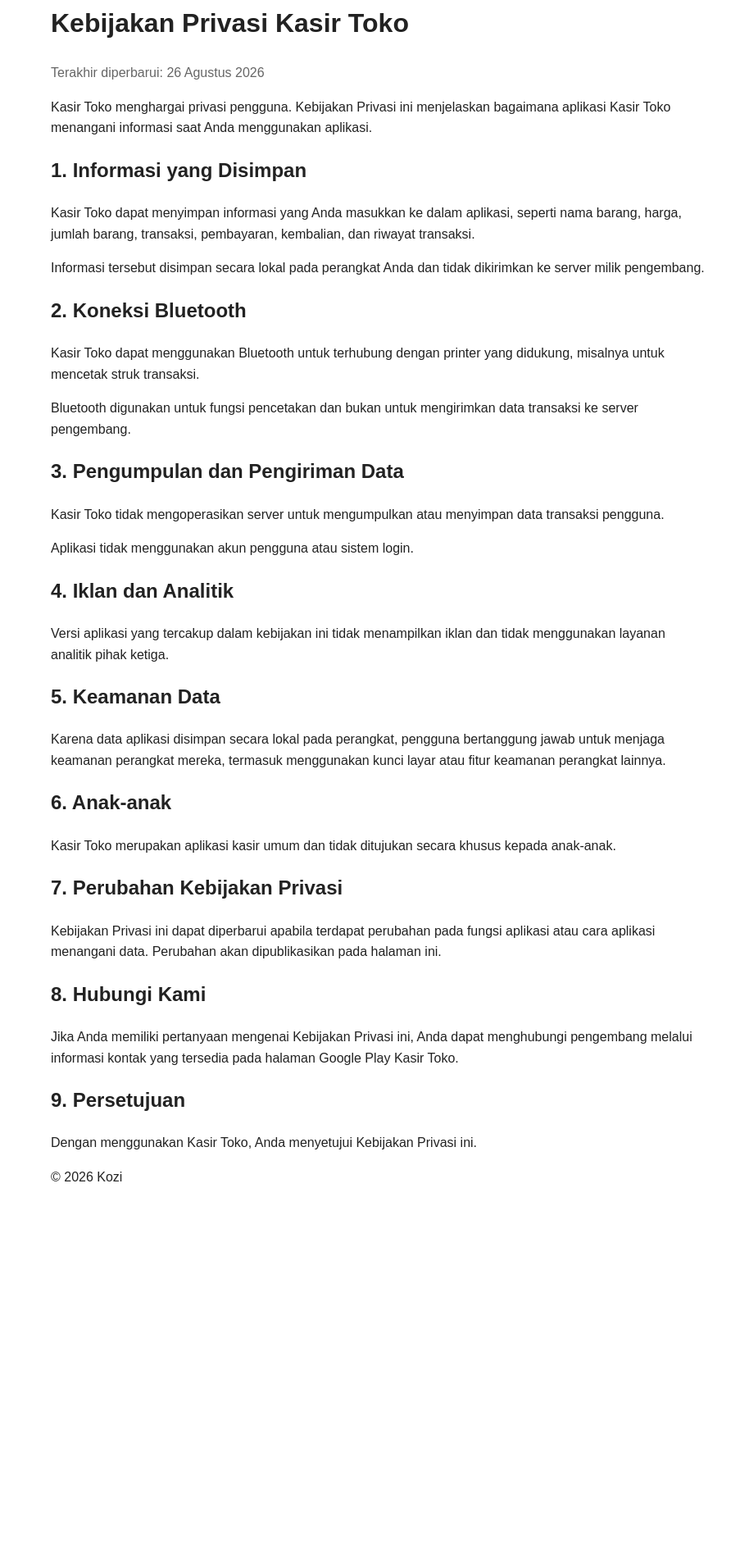
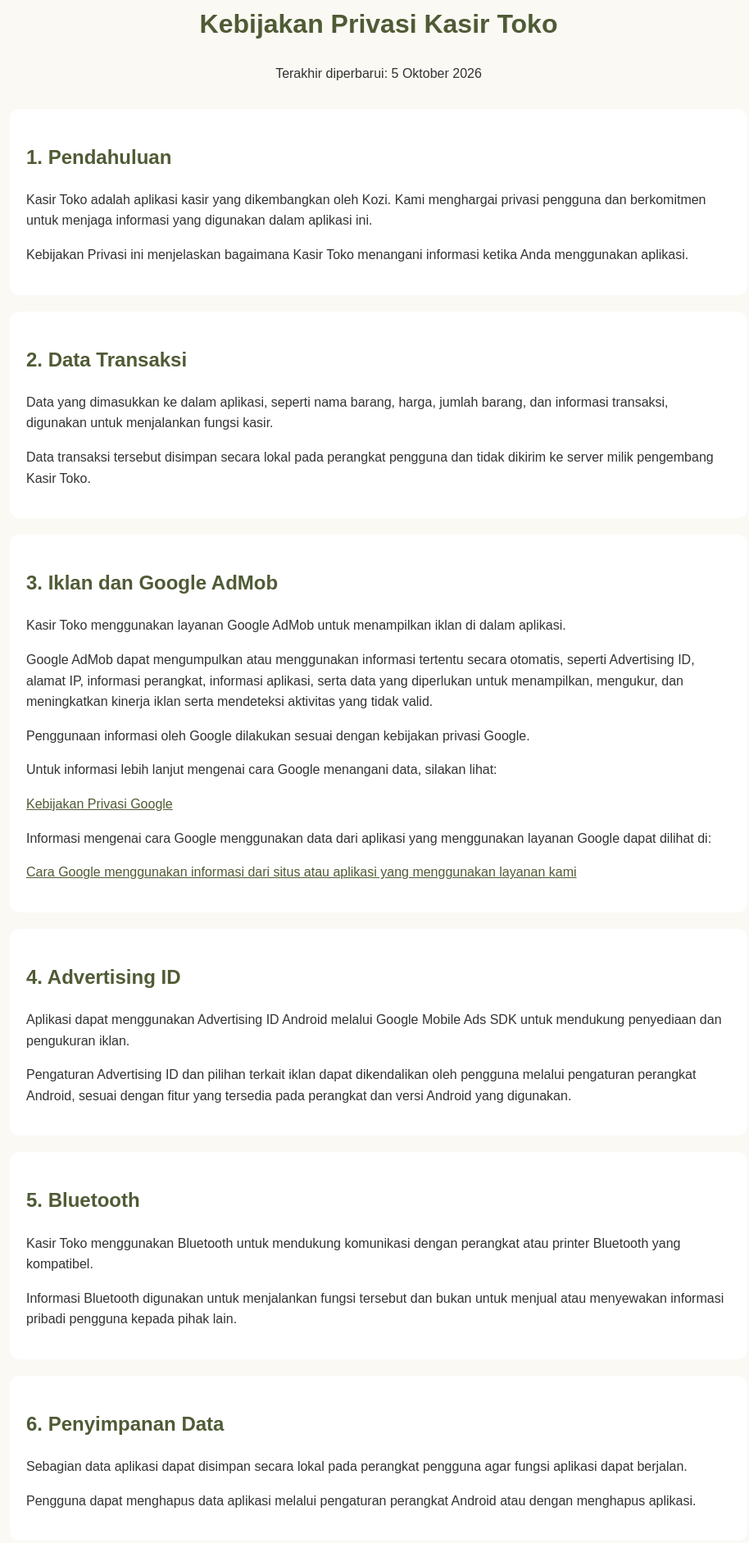
Before and after one commit to koziw-ai/kasir-toko-privacy, a plain HTML site: page privacy-policy.html in a window 1280 px wide. Shown: the part 42-1924 px from the top of the page at 82% size, without its empty margins (178-1092 px from the left). Before the commit the page ends 1531 px from the top, so only its background shows below. Drawn offline with Linux system fonts and the light colour scheme.

Commit message:
Update privacy-policy.html

```diff
--- a/privacy-policy.html
+++ b/privacy-policy.html
@@ -4,126 +4,233 @@
     <meta charset="UTF-8">
     <meta name="viewport" content="width=device-width, initial-scale=1.0">
     <title>Kebijakan Privasi - Kasir Toko</title>
+
     <style>
         body {
             font-family: Arial, sans-serif;
             line-height: 1.6;
-            max-width: 800px;
-            margin: 0 auto;
-            padding: 24px;
-            color: #222;
+            max-width: 900px;
+            margin: auto;
+            padding: 25px;
+            color: #333;
+            background: #faf9f4;
         }
 
         h1, h2 {
-            color: #222;
+            color: #4f5b35;
         }
 
-        .updated {
-            color: #666;
+        .header {
+            text-align: center;
+            margin-bottom: 30px;
+        }
+
+        .box {
+            background: #ffffff;
+            padding: 20px;
+            border-radius: 12px;
+            margin-bottom: 20px;
+        }
+
+        a {
+            color: #4f5b35;
+        }
+
+        footer {
+            margin-top: 40px;
+            text-align: center;
+            color: #777;
+            font-size: 14px;
         }
     </style>
 </head>
 
 <body>
 
+<div class="header">
     <h1>Kebijakan Privasi Kasir Toko</h1>
+    <p>Terakhir diperbarui: 5 Oktober 2026</p>
+</div>
 
-<p class="updated">
-    Terakhir diperbarui: 26 Agustus 2026
+<div class="box">
+    <h2>1. Pendahuluan</h2>
+
+    <p>
+        Kasir Toko adalah aplikasi kasir yang dikembangkan oleh Kozi.
+        Kami menghargai privasi pengguna dan berkomitmen untuk menjaga
+        informasi yang digunakan dalam aplikasi ini.
     </p>
 
     <p>
-    Kasir Toko menghargai privasi pengguna. Kebijakan Privasi ini
-    menjelaskan bagaimana aplikasi Kasir Toko menangani informasi
-    saat Anda menggunakan aplikasi.
+        Kebijakan Privasi ini menjelaskan bagaimana Kasir Toko menangani
+        informasi ketika Anda menggunakan aplikasi.
     </p>
+</div>
 
-<h2>1. Informasi yang Disimpan</h2>
+<div class="box">
+    <h2>2. Data Transaksi</h2>
 
     <p>
-    Kasir Toko dapat menyimpan informasi yang Anda masukkan ke dalam
-    aplikasi, seperti nama barang, harga, jumlah barang, transaksi,
-    pembayaran, kembalian, dan riwayat transaksi.
+        Data yang dimasukkan ke dalam aplikasi, seperti nama barang,
+        harga, jumlah barang, dan informasi transaksi, digunakan untuk
+        menjalankan fungsi kasir.
     </p>
 
     <p>
-    Informasi tersebut disimpan secara lokal pada perangkat Anda dan
-    tidak dikirimkan ke server milik pengembang.
+        Data transaksi tersebut disimpan secara lokal pada perangkat
+        pengguna dan tidak dikirim ke server milik pengembang Kasir Toko.
     </p>
+</div>
 
-<h2>2. Koneksi Bluetooth</h2>
+<div class="box">
+    <h2>3. Iklan dan Google AdMob</h2>
 
     <p>
-    Kasir Toko dapat menggunakan Bluetooth untuk terhubung dengan
-    printer yang didukung, misalnya untuk mencetak struk transaksi.
+        Kasir Toko menggunakan layanan Google AdMob untuk menampilkan
+        iklan di dalam aplikasi.
     </p>
 
     <p>
-    Bluetooth digunakan untuk fungsi pencetakan dan bukan untuk
-    mengirimkan data transaksi ke server pengembang.
-</p>
-
-<h2>3. Pengumpulan dan Pengiriman Data</h2>
-
-<p>
-    Kasir Toko tidak mengoperasikan server untuk mengumpulkan atau
-    menyimpan data transaksi pengguna.
+        Google AdMob dapat mengumpulkan atau menggunakan informasi
+        tertentu secara otomatis, seperti Advertising ID, alamat IP,
+        informasi perangkat, informasi aplikasi, serta data yang
+        diperlukan untuk menampilkan, mengukur, dan meningkatkan
+        kinerja iklan serta mendeteksi aktivitas yang tidak valid.
     </p>
 
     <p>
-    Aplikasi tidak menggunakan akun pengguna atau sistem login.
+        Penggunaan informasi oleh Google dilakukan sesuai dengan
+        kebijakan privasi Google.
     </p>
 
-<h2>4. Iklan dan Analitik</h2>
+    <p>
+        Untuk informasi lebih lanjut mengenai cara Google menangani
+        data, silakan lihat:
+    </p>
 
     <p>
-    Versi aplikasi yang tercakup dalam kebijakan ini tidak
-    menampilkan iklan dan tidak menggunakan layanan analitik pihak
-    ketiga.
+        <a href="https://policies.google.com/privacy" target="_blank">
+            Kebijakan Privasi Google
+        </a>
     </p>
 
-<h2>5. Keamanan Data</h2>
+    <p>
+        Informasi mengenai cara Google menggunakan data dari aplikasi
+        yang menggunakan layanan Google dapat dilihat di:
+    </p>
 
     <p>
-    Karena data aplikasi disimpan secara lokal pada perangkat,
-    pengguna bertanggung jawab untuk menjaga keamanan perangkat
-    mereka, termasuk menggunakan kunci layar atau fitur keamanan
-    perangkat lainnya.
+        <a href="https://policies.google.com/technologies/partner-sites"
+           target="_blank">
+            Cara Google menggunakan informasi dari situs atau aplikasi
+            yang menggunakan layanan kami
+        </a>
+    </p>
+</div>
+
+<div class="box">
+    <h2>4. Advertising ID</h2>
+
+    <p>
+        Aplikasi dapat menggunakan Advertising ID Android melalui Google
+        Mobile Ads SDK untuk mendukung penyediaan dan pengukuran iklan.
     </p>
 
-<h2>6. Anak-anak</h2>
+    <p>
+        Pengaturan Advertising ID dan pilihan terkait iklan dapat
+        dikendalikan oleh pengguna melalui pengaturan perangkat Android,
+        sesuai dengan fitur yang tersedia pada perangkat dan versi
+        Android yang digunakan.
+    </p>
+</div>
+
+<div class="box">
+    <h2>5. Bluetooth</h2>
 
     <p>
-    Kasir Toko merupakan aplikasi kasir umum dan tidak ditujukan
-    secara khusus kepada anak-anak.
+        Kasir Toko menggunakan Bluetooth untuk mendukung komunikasi
+        dengan perangkat atau printer Bluetooth yang kompatibel.
     </p>
 
-<h2>7. Perubahan Kebijakan Privasi</h2>
+    <p>
+        Informasi Bluetooth digunakan untuk menjalankan fungsi tersebut
+        dan bukan untuk menjual atau menyewakan informasi pribadi
+        pengguna kepada pihak lain.
+    </p>
+</div>
+
+<div class="box">
+    <h2>6. Penyimpanan Data</h2>
 
     <p>
-    Kebijakan Privasi ini dapat diperbarui apabila terdapat perubahan
-    pada fungsi aplikasi atau cara aplikasi menangani data.
-    Perubahan akan dipublikasikan pada halaman ini.
+        Sebagian data aplikasi dapat disimpan secara lokal pada perangkat
+        pengguna agar fungsi aplikasi dapat berjalan.
     </p>
 
-<h2>8. Hubungi Kami</h2>
+    <p>
+        Pengguna dapat menghapus data aplikasi melalui pengaturan
+        perangkat Android atau dengan menghapus aplikasi.
+    </p>
+</div>
+
+<div class="box">
+    <h2>7. Berbagi Data</h2>
+
+    <p>
+        Pengembang Kasir Toko tidak menjual atau menyewakan data pribadi
+        pengguna.
+    </p>
+
+    <p>
+        Namun, layanan pihak ketiga seperti Google AdMob dapat memproses
+        informasi tertentu sebagaimana dijelaskan dalam kebijakan privasi
+        dan ketentuan layanan mereka.
+    </p>
+</div>
+
+<div class="box">
+    <h2>8. Keamanan</h2>
+
+    <p>
+        Kami berupaya menjaga data yang digunakan oleh aplikasi secara
+        wajar. Namun, tidak ada metode penyimpanan atau transmisi
+        elektronik yang dapat dijamin 100% aman.
+    </p>
+</div>
+
+<div class="box">
+    <h2>9. Anak-anak</h2>
+
+    <p>
+        Kasir Toko bukan aplikasi yang secara khusus ditujukan kepada
+        anak-anak.
+    </p>
+</div>
+
+<div class="box">
+    <h2>10. Perubahan Kebijakan Privasi</h2>
+
+    <p>
+        Kebijakan Privasi ini dapat diperbarui dari waktu ke waktu untuk
+        mencerminkan perubahan pada aplikasi, layanan, atau persyaratan
+        yang berlaku.
+    </p>
+</div>
+
+<div class="box">
+    <h2>11. Kontak</h2>
 
     <p>
         Jika Anda memiliki pertanyaan mengenai Kebijakan Privasi ini,
         Anda dapat menghubungi pengembang melalui informasi kontak yang
-    tersedia pada halaman Google Play Kasir Toko.
+        tersedia pada halaman aplikasi Kasir Toko di Google Play.
     </p>
+</div>
 
-<h2>9. Persetujuan</h2>
-
-<p>
-    Dengan menggunakan Kasir Toko, Anda menyetujui Kebijakan Privasi
-    ini.
-</p>
-
-<p>
-    © 2026 Kozi
-</p>
+<footer>
+    © 2026 by Kozi<br>
+    Kasir Toko
+</footer>
 
 </body>
 </html>
```
Lines whose indentation alone changed are shown as unchanged.
